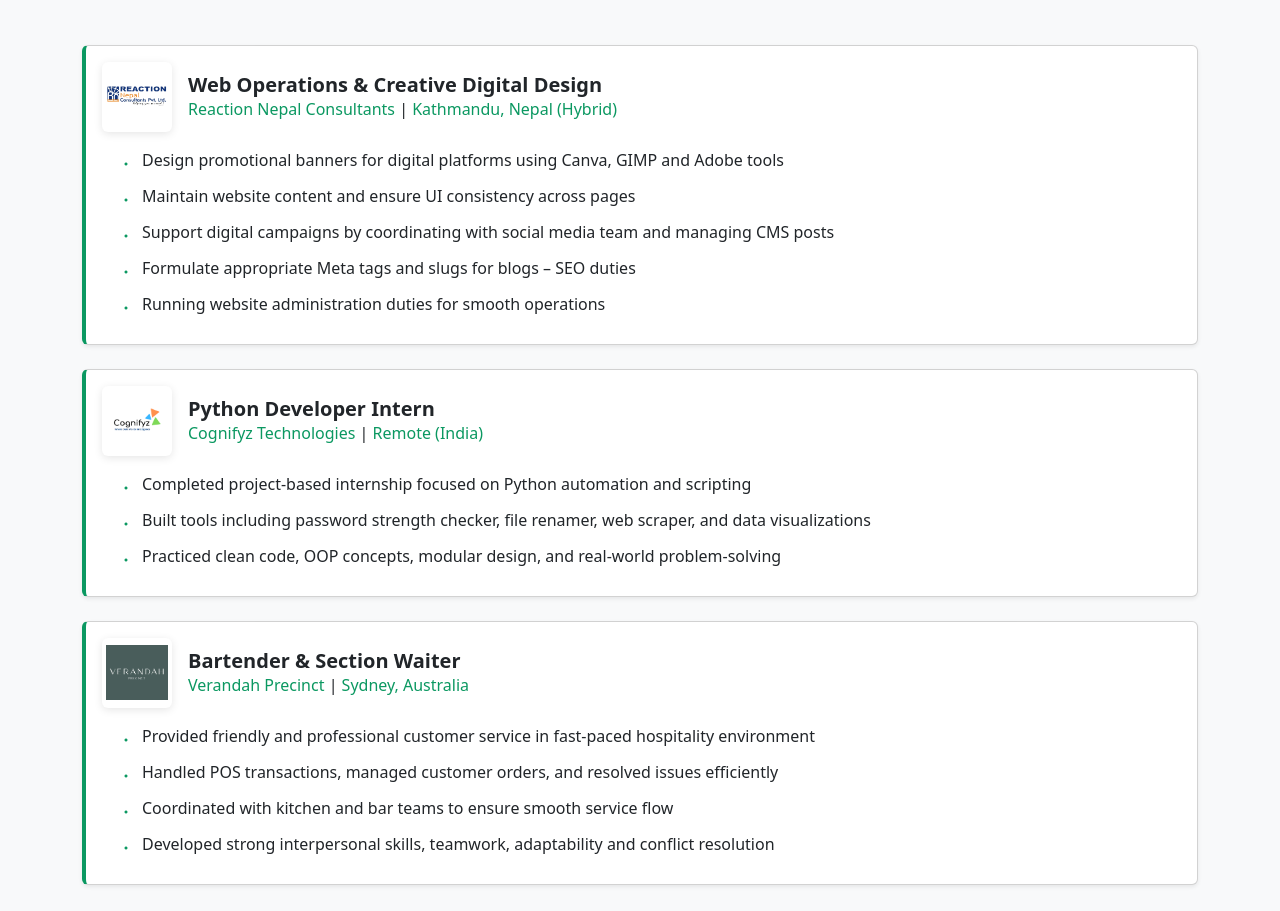
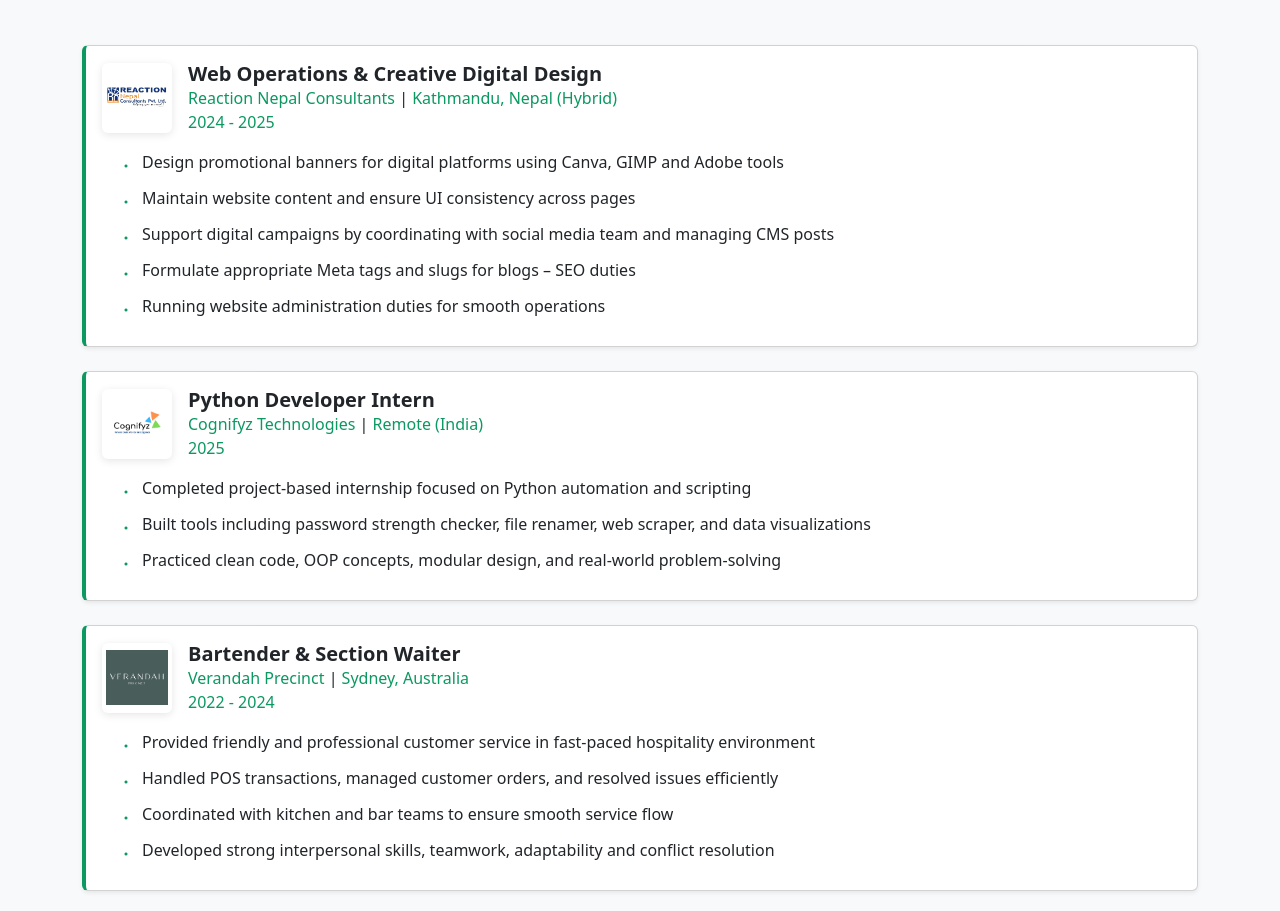
Before and after one commit to PrashantMhrzn/PrashantMhrzn.github.io, a plain HTML site: page index.html in a window 1280 px wide. Shown: the part 2512-3423 px from the top of the page. Drawn offline with nearby package versions, Linux system fonts and the light colour scheme.

Commit message:
Added dates for work experiences

```diff
--- a/index.html
+++ b/index.html
@@ -181,6 +181,7 @@
             <div>
               <h5 class="fw-bold mb-0">Web Operations & Creative Digital Design</h5>
               <p class="mb-0"><span class="text-custom">Reaction Nepal Consultants</span> | <span class="text-custom">Kathmandu, Nepal (Hybrid)</span></p>
+              <p class="mb-0"><span class="text-custom">2024 - 2025</span></p>
             </div>
           </div>
           <ul class="list-unstyled mb-0">
@@ -213,6 +214,7 @@
             <div>
               <h5 class="fw-bold mb-0">Python Developer Intern</h5>
               <p class="mb-0"><span class="text-custom">Cognifyz Technologies</span> | <span class="text-custom">Remote (India)</span></p>
+              <p class="mb-0"><span class="text-custom">2025</span></p>
             </div>
           </div>
           <ul class="list-unstyled mb-0">
@@ -237,6 +239,7 @@
             <div>
               <h5 class="fw-bold mb-0">Bartender & Section Waiter</h5>
               <p class="mb-0"><span class="text-custom">Verandah Precinct</span> | <span class="text-custom">Sydney, Australia</span></p>
+              <p class="mb-0"><span class="text-custom">2022 - 2024</span></p>
             </div>
           </div>
           <ul class="list-unstyled mb-0">
```
